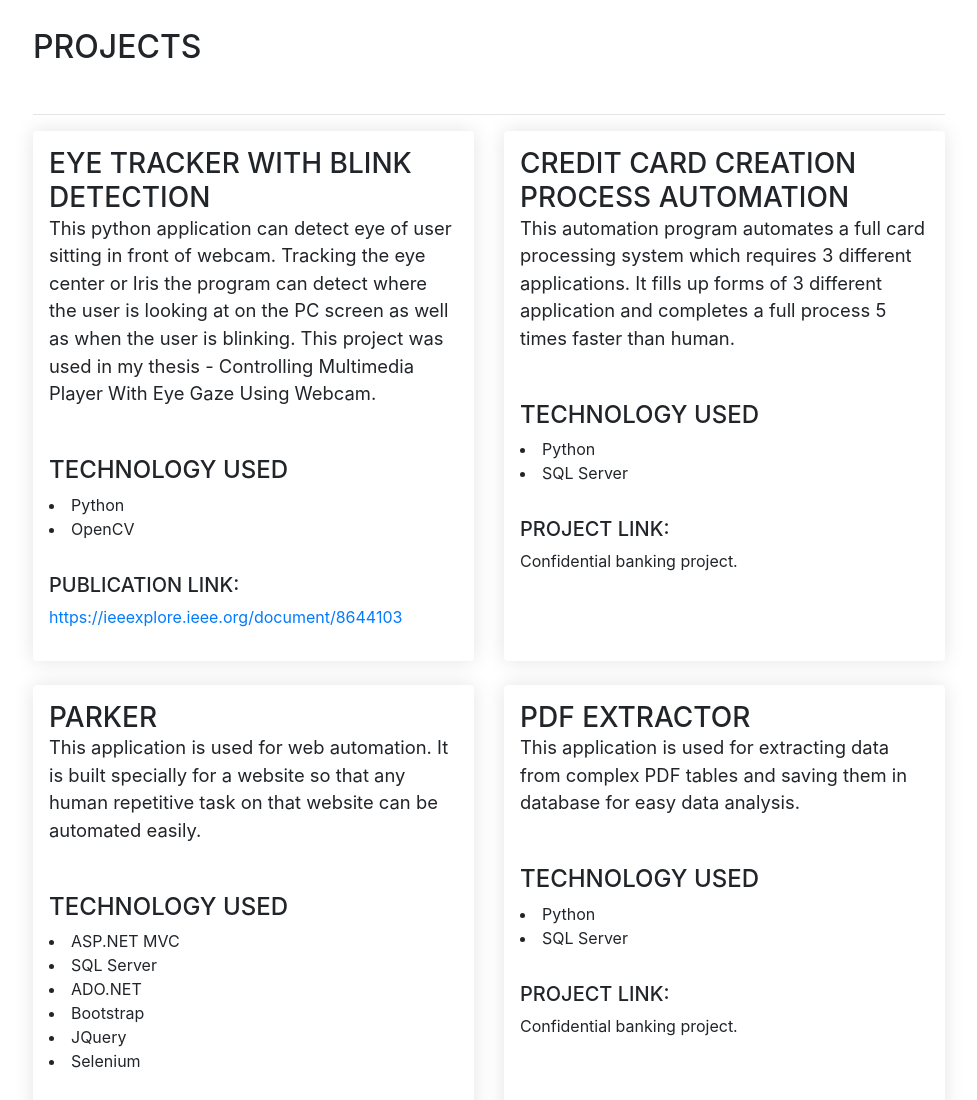
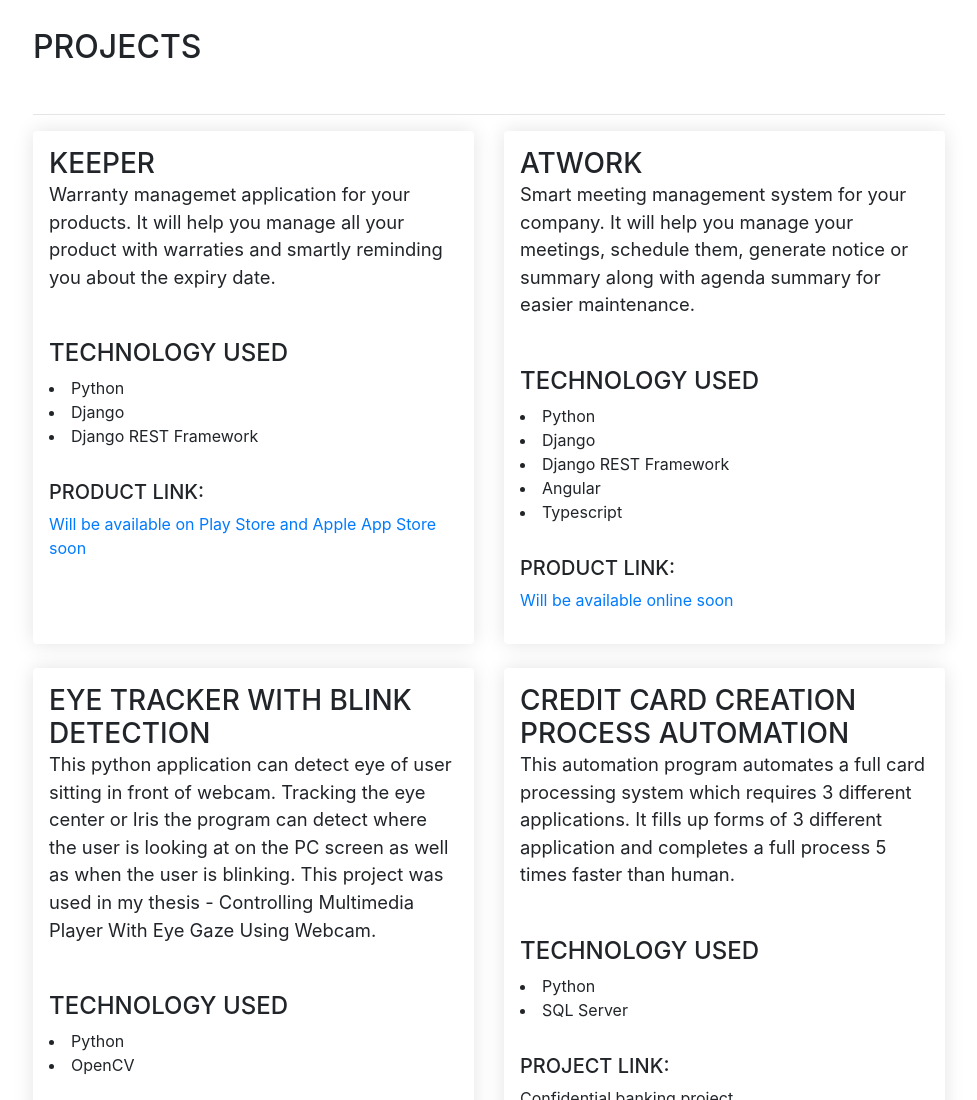
Before and after one commit to xahin96/xahin96.github.io, a website with bundled scripts: page index.html in a window 1280 px wide. Shown: the part 3240-4340 px from the top of the page, without its empty margins (287-1264 px from the left). Built offline with nearby package versions, Linux system fonts and the light colour scheme; a web font is replaced by a local one.

Commit message:
Shahriar | master | University projects removed, added latest projects

```diff
--- a/index.html
+++ b/index.html
@@ -256,6 +256,43 @@
             <div class="card p-3">
               <!-- <img class="mb-4" class="card-img-top" src="https://picsum.photos/id/237/200/300" alt="Card image cap"> -->
               <div style="background-color:rgb(255, 255, 255)">
+                <h3 class="mb-0">Keeper</h3>
+                <p class="lead mb-5">
+                    Warranty managemet application for your products. It will help you manage all your product with warraties and smartly reminding you about the expiry date.
+                </p>
+                <h4>Technology Used</h4>
+                <li>Python</li>
+                <li>Django</li>
+                <li>Django REST Framework</li>
+                <div><h5>   &nbsp;</h5>   </div>
+                <h5>Product link:</h5> <p><a href="/">Will be available on Play Store and Apple App Store soon</a></p>
+              </div>
+            </div>
+          </div>
+          <div class="col-sm-12 col-md-6 mb-4">
+            <div class="card p-3">
+              <!-- <img class="mb-4" class="card-img-top" src="https://picsum.photos/id/237/200/300" alt="Card image cap"> -->
+              <div style="background-color:rgb(255, 255, 255)">
+                <h3 class="mb-0">Atwork</h3>
+                <p class="lead mb-5">
+                    Smart meeting management system for your company. It will help you manage your meetings, schedule them, generate notice or summary along with agenda summary for
+                    easier maintenance.
+                </p>
+                <h4>Technology Used</h4>
+                <li>Python</li>
+                <li>Django</li>
+                <li>Django REST Framework</li>
+                <li>Angular</li>
+                <li>Typescript</li>
+                <div><h5>   &nbsp;</h5>   </div>
+                <h5>Product link:</h5> <p><a href="/">Will be available online soon</a></p>
+              </div>
+            </div>
+          </div>
+          <div class="col-sm-12 col-md-6 mb-4">
+            <div class="card p-3">
+              <!-- <img class="mb-4" class="card-img-top" src="https://picsum.photos/id/237/200/300" alt="Card image cap"> -->
+              <div style="background-color:rgb(255, 255, 255)">
                 <h3 class="mb-0">Eye Tracker With Blink Detection</h3>
                 <p class="lead mb-5">
                     This python application can detect eye of user sitting in front of webcam. Tracking the eye center or Iris the program
@@ -320,7 +357,7 @@
               </div>
             </div>
           </div>
-        <div class="col-sm-12 col-md-6 mb-4">
+          <!-- <div class="col-sm-12 col-md-6 mb-4">
             <div class="card p-3">
               <div style="background-color:rgb(255, 255, 255)">
                 <h3 class="mb-0">Insurance Company Management</h3>
@@ -336,8 +373,8 @@
                 <h5>Project link:</h5> <p><a href="https://github.com/xahin96/Insurance_Company_management">https://github.com/xahin96/Insurance_Company_management</a></p>
             </div>
             </div>
-        </div>
-        <div class="col-sm-12 col-md-6 mb-4">
+          </div> -->
+          <!-- <div class="col-sm-12 col-md-6 mb-4">
             <div class="card p-3">
             <div style="background-color:rgb(255, 255, 255)">
               <h3 class="mb-0">Urban City Scenario</h3>
@@ -351,8 +388,8 @@
               <h5>Project link:</h5> <p><a href="https://github.com/xahin96/Urban_city_scenario">https://github.com/xahin96/Urban_city_scenario</a></p>
             </div>
             </div>
-        </div>
-        <div class="col-sm-12 col-md-6 mb-4">
+          </div> -->
+          <!-- <div class="col-sm-12 col-md-6 mb-4">
             <div class="card p-3">
               <div style="background-color:rgb(255, 255, 255)">
                 <h3 class="mb-0">Catch The Egg</h3>
@@ -365,8 +402,8 @@
                 <h5>Project link:</h5> <p><a href="https://github.com/xahin96/CatcTheEgg">https://github.com/xahin96/CatcTheEgg</a></p>
               </div>
             </div>
-        </div>
-        <div class="col-sm-12 col-md-6 mb-4">
+          </div> -->
+          <!-- <div class="col-sm-12 col-md-6 mb-4">
             <div class="card p-3">
               <div style="background-color:rgb(255, 255, 255)">
                 <h3 class="mb-0">Mobile Banking App</h3>
@@ -380,8 +417,8 @@
                 <h5>Project link:</h5> <p><a href="https://github.com/xahin96/MobileBanking">https://github.com/xahin96/MobileBanking</a></p>
               </div>
             </div>
-        </div>
-        <div class="col-sm-12 col-md-6 mb-4">
+          </div> -->
+          <!-- <div class="col-sm-12 col-md-6 mb-4">
             <div class="card p-3">
               <div style="background-color:rgb(255, 255, 255)">
                 <h3 class="mb-0">Kine Felun</h3>
@@ -396,7 +433,7 @@
                 <h5>Project link:</h5> <p><a href="https://github.com/xahin96/Kine-Felun">https://github.com/xahin96/Kine-Felun</a></p>
               </div>
             </div>
-        </div>
+          </div>  -->
       </div>
 
       </div>
```
Lines whose indentation alone changed are shown as unchanged.
